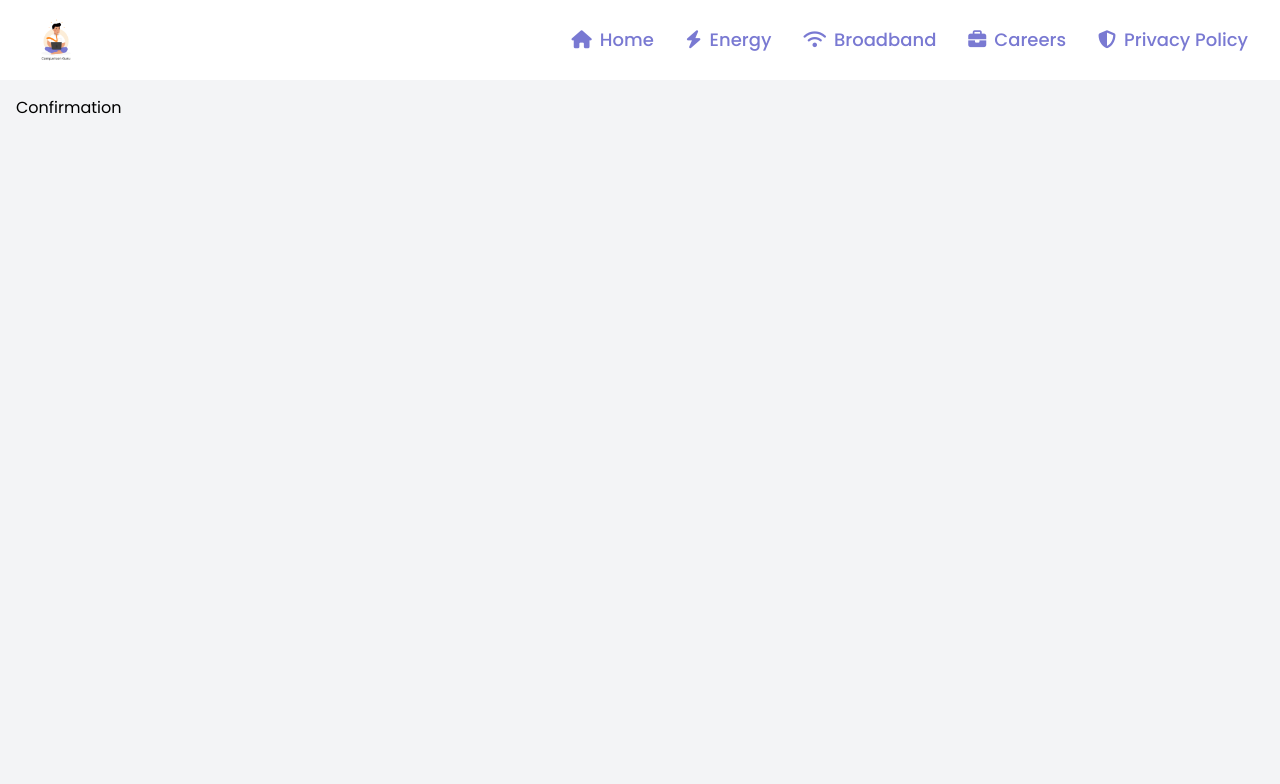
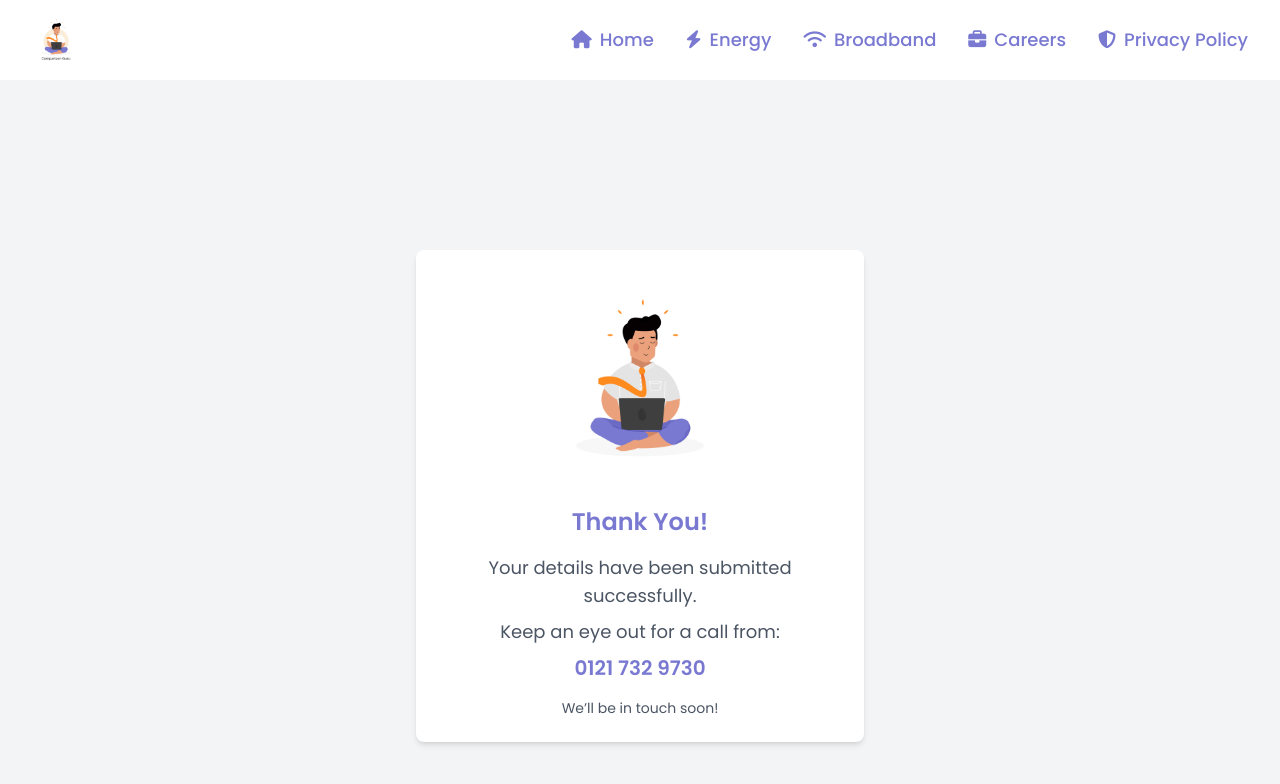
Before and after one commit to Louisss-Lam/comparison-guru, a React (Create React App) app: page /confirmation in a window 1280 px wide. Shown: the top 784 px of the page. Built offline with nearby package versions, Linux system fonts and the light colour scheme.

Commit message:
update confirmation page

```diff
--- a/src/Confirmation.js
+++ b/src/Confirmation.js
@@ -1,9 +1,33 @@
-import React from 'react'
+import React from 'react';
+import Logo from './Graphic/CG_logo.png'; // Ensure the correct path to your logo
 
 const Confirmation = () => {
   return (
-    <div>Confirmation</div>
-  )
-}
+    <div className="flex flex-col items-center justify-center min-h-screen bg-gray-100 p-6">
 
-export default Confirmation
+      {/* Thank You Message */}
+      <div className="bg-white p-6 rounded-lg shadow-md text-center max-w-md flex flex-col items-center">
+        {/* Company Logo - Centered */}
+        <div className="flex justify-center">
+          <img src={Logo} alt="Company Logo" className="w-52 h-52 mb-6" />
+        </div>
+
+        <h2 className="text-2xl font-semibold text-light-purple mb-4">Thank You!</h2>
+        <p className="text-gray-600 text-lg">
+          Your details have been submitted successfully.
+        </p>
+        <p className="text-gray-600 text-lg mt-2">
+          Keep an eye out for a call from:
+        </p>
+        <p className="text-xl font-bold text-light-purple mt-2">
+          0121 732 9730
+        </p>
+        <p className="text-gray-600 text-sm mt-4">
+          We’ll be in touch soon!
+        </p>
+      </div>
+    </div>
+  );
+};
+
+export default Confirmation;
```
